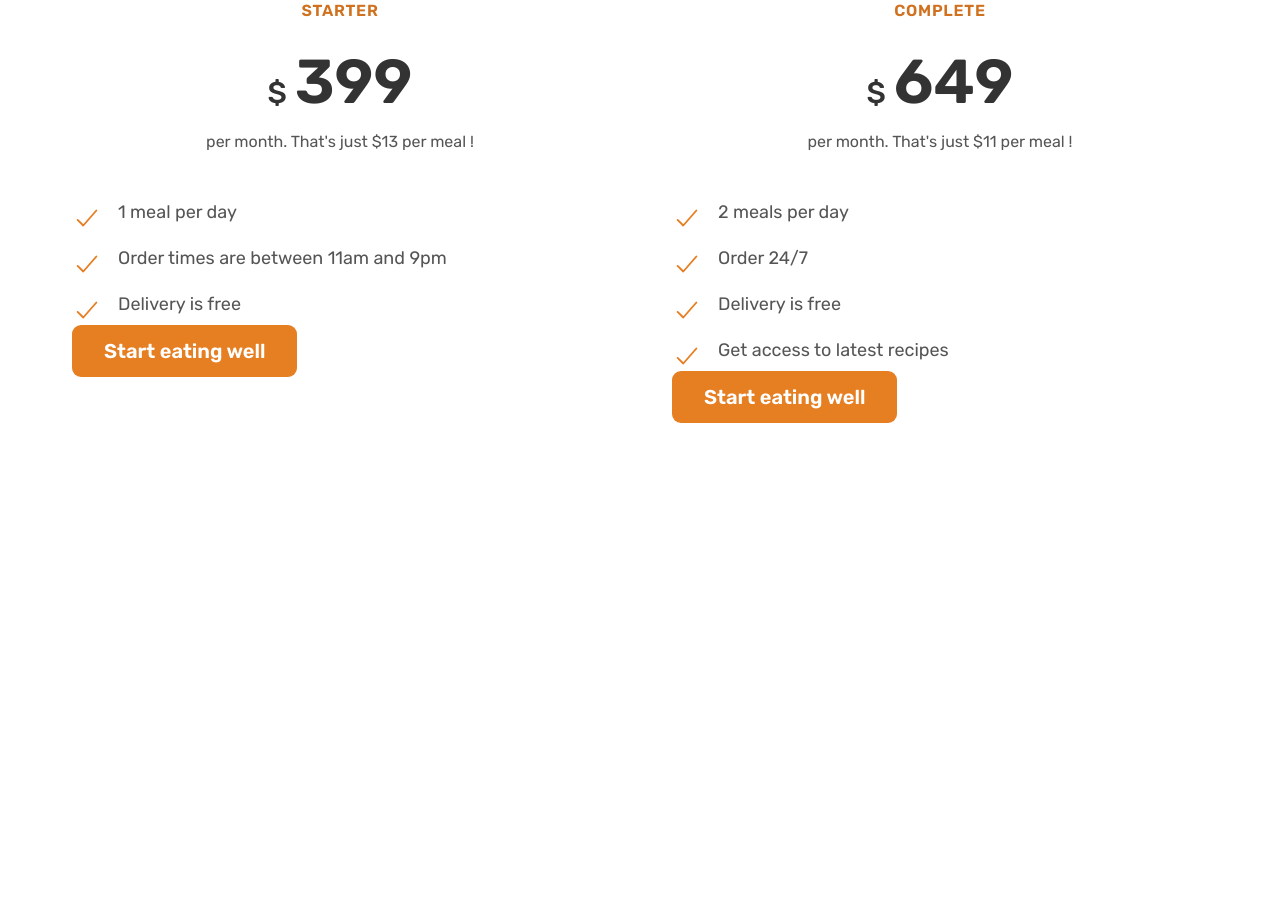
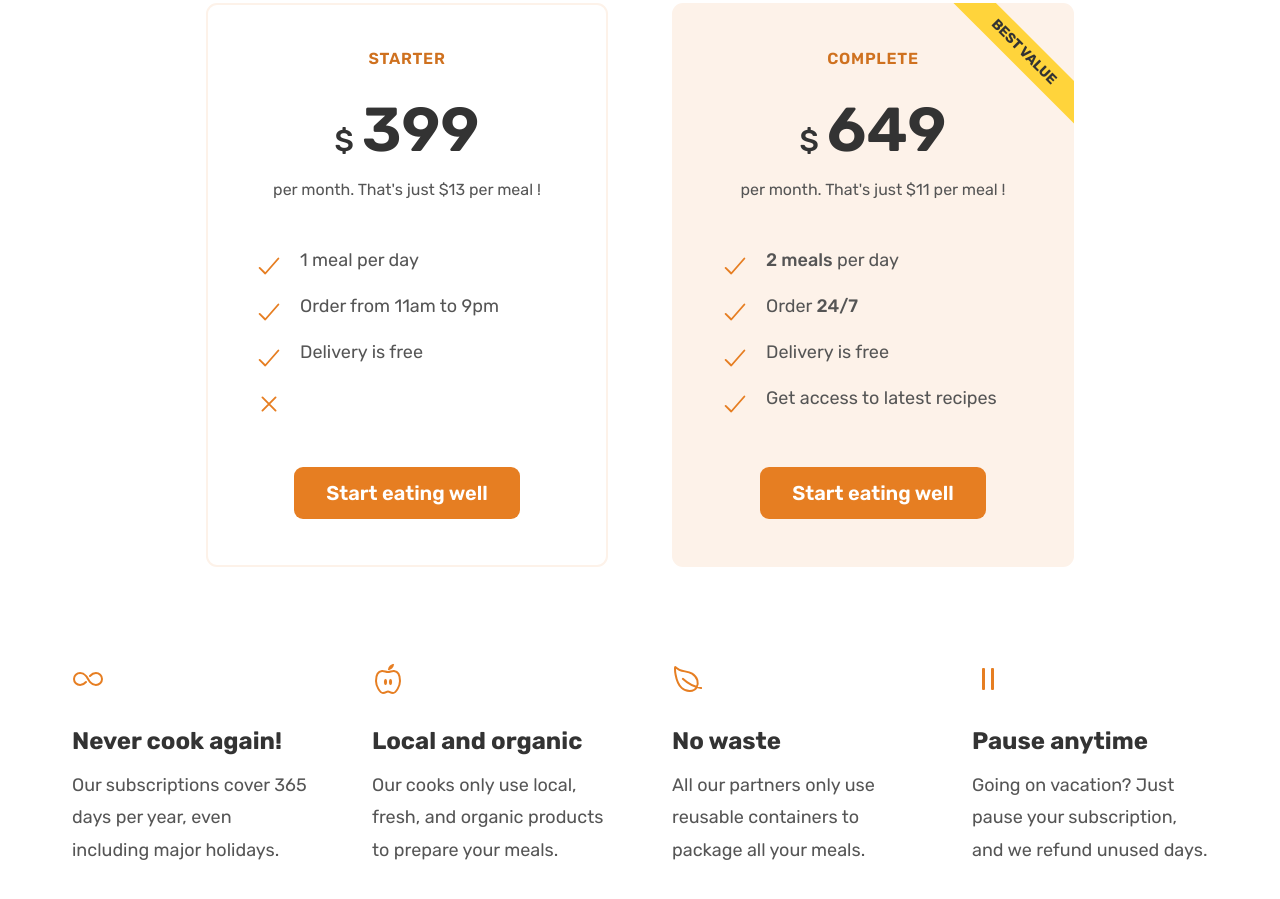
Before and after one commit to Hakinathan/Omnifood, a plain HTML site: page index.html in a window 1280 px wide. Shown: the part 4884-5783 px from the top of the page. Before the commit the page ends 5403 px from the top, so only its background shows below. Drawn offline with nearby package versions, Linux system fonts and the light colour scheme.

Commit message:
Pricing section and features

```diff
--- a/css/general.css
+++ b/css/general.css
@@ -167,10 +167,26 @@ body {
   margin-bottom: 4.8rem !important;
 }
 
+.container {
+  max-width: 120rem;
+  margin: 0 auto;
+  padding: 0 3.2rem;
+}
+
 .grid {
   display: grid;
   column-gap: 6.4rem;
   row-gap: 9.6rem;
+
+  /* margin-bottom: 9.6rem; */
+}
+
+/* .grid:last-child {
+  margin-bottom: 0;
+} */
+
+.grid:not(:last-child) {
+  margin-bottom: 9.6rem;
 }
 
 .grid--2-cols {
@@ -187,12 +203,6 @@ body {
 
 .grid--center-v {
   align-items: center;
-}
-
-.container {
-  max-width: 120rem;
-  margin: 0 auto;
-  padding: 0 3.2rem;
 }
 
 .center-text {
--- a/css/style.css
+++ b/css/style.css
@@ -363,6 +363,38 @@
   padding: 9.6rem 0;
 }
 
+.pricing-plan {
+  border-radius: 11px;
+  width: 75%;
+}
+
+.pricing-plan--starter {
+  justify-self: end;
+  border: 2px solid #fdf2e9;
+  padding: 4.6rem;
+}
+
+.pricing-plan--complete {
+  background-color: #fdf2e9;
+  padding: 4.8rem;
+  position: relative;
+  overflow: hidden;
+}
+
+.pricing-plan--complete::after {
+  content: "Best value";
+  position: absolute;
+  top: 6%;
+  right: -18%;
+  text-transform: uppercase;
+  font-size: 1.4rem;
+  font-weight: 700;
+  background-color: #ffd43b;
+  color: #333;
+  padding: 0.8rem 8rem;
+  transform: rotate(45deg);
+}
+
 .plan-header {
   text-align: center;
   margin-bottom: 4.8rem;
@@ -394,3 +426,30 @@
   font-size: 1.6rem;
   line-height: 1.6;
 }
+
+.plan-sign-up {
+  text-align: center;
+  margin-top: 4.8rem;
+}
+
+/*******************************************************************/
+
+/* FEATURES SECTION */
+.feature-icon {
+  color: #e67e22;
+  height: 3.2rem;
+  width: 3.2rem;
+  margin-bottom: 3.2rem;
+}
+
+.feature-title {
+  font-size: 2.4rem;
+  color: #333;
+  font-weight: 700;
+  margin-bottom: 1.6rem;
+}
+
+.feature-text {
+  font-size: 1.8rem;
+  line-height: 1.8;
+}
--- a/index.html
+++ b/index.html
@@ -442,7 +442,7 @@
         </div>
 
         <div class="container grid grid--2-cols">
-          <div class="pricing-plan">
+          <div class="pricing-plan pricing-plan--starter">
             <header class="plan-header">
               <p class="plan-name">Starter</p>
               <p class="plan-price"><span>$</span>399</p>
@@ -455,17 +455,22 @@
               </li>
               <li class="list-item">
                 <ion-icon class="list-icon" name="checkmark-outline"></ion-icon>
-                <span>Order times are between 11am and 9pm</span>
+                <span>Order from 11am to 9pm</span>
               </li>
               <li class="list-item">
                 <ion-icon class="list-icon" name="checkmark-outline"></ion-icon>
                 <span>Delivery is free</span>
               </li>
+              <li class="list-item">
+                <ion-icon class="list-icon" name="close-outline"></ion-icon>
+              </li>
             </ul>
-            <a href="#" class="btn btn--full">Start eating well</a>
+            <div class="plan-sign-up">
+              <a href="#" class="btn btn--full">Start eating well</a>
+            </div>
           </div>
 
-          <div class="pricing-plan">
+          <div class="pricing-plan pricing-plan--complete">
             <header class="plan-header">
               <p class="plan-name">Complete</p>
               <p class="plan-price"><span>$</span>649</p>
@@ -474,11 +479,11 @@
             <ul class="list">
               <li class="list-item">
                 <ion-icon class="list-icon" name="checkmark-outline"></ion-icon>
-                <span>2 meals per day</span>
+                <span><strong>2 meals</strong> per day</span>
               </li>
               <li class="list-item">
                 <ion-icon class="list-icon" name="checkmark-outline"></ion-icon>
-                <span>Order 24/7</span>
+                <span>Order <strong>24/7</strong></span>
               </li>
               <li class="list-item">
                 <ion-icon class="list-icon" name="checkmark-outline"></ion-icon>
@@ -489,7 +494,44 @@
                 <span>Get access to latest recipes</span>
               </li>
             </ul>
-            <a href="#" class="btn btn--full">Start eating well</a>
+            <div class="plan-sign-up">
+              <a href="#" class="btn btn--full">Start eating well</a>
+            </div>
+          </div>
+        </div>
+
+        <div class="container grid grid--4-cols">
+          <div class="feature">
+            <ion-icon class="feature-icon" name="infinite-outline"></ion-icon>
+            <p class="feature-title">Never cook again!</p>
+            <p class="feature-text">
+              Our subscriptions cover 365 days per year, even including major
+              holidays.
+            </p>
+          </div>
+          <div class="feature">
+            <ion-icon class="feature-icon" name="nutrition-outline"></ion-icon>
+            <p class="feature-title">Local and organic</p>
+            <p class="feature-text">
+              Our cooks only use local, fresh, and organic products to prepare
+              your meals.
+            </p>
+          </div>
+          <div class="feature">
+            <ion-icon class="feature-icon" name="leaf-outline"></ion-icon>
+            <p class="feature-title">No waste</p>
+            <p class="feature-text">
+              All our partners only use reusable containers to package all your
+              meals.
+            </p>
+          </div>
+          <div class="feature">
+            <ion-icon class="feature-icon" name="pause-outline"></ion-icon>
+            <p class="feature-title">Pause anytime</p>
+            <p class="feature-text">
+              Going on vacation? Just pause your subscription, and we refund
+              unused days.
+            </p>
           </div>
         </div>
       </section>
```
